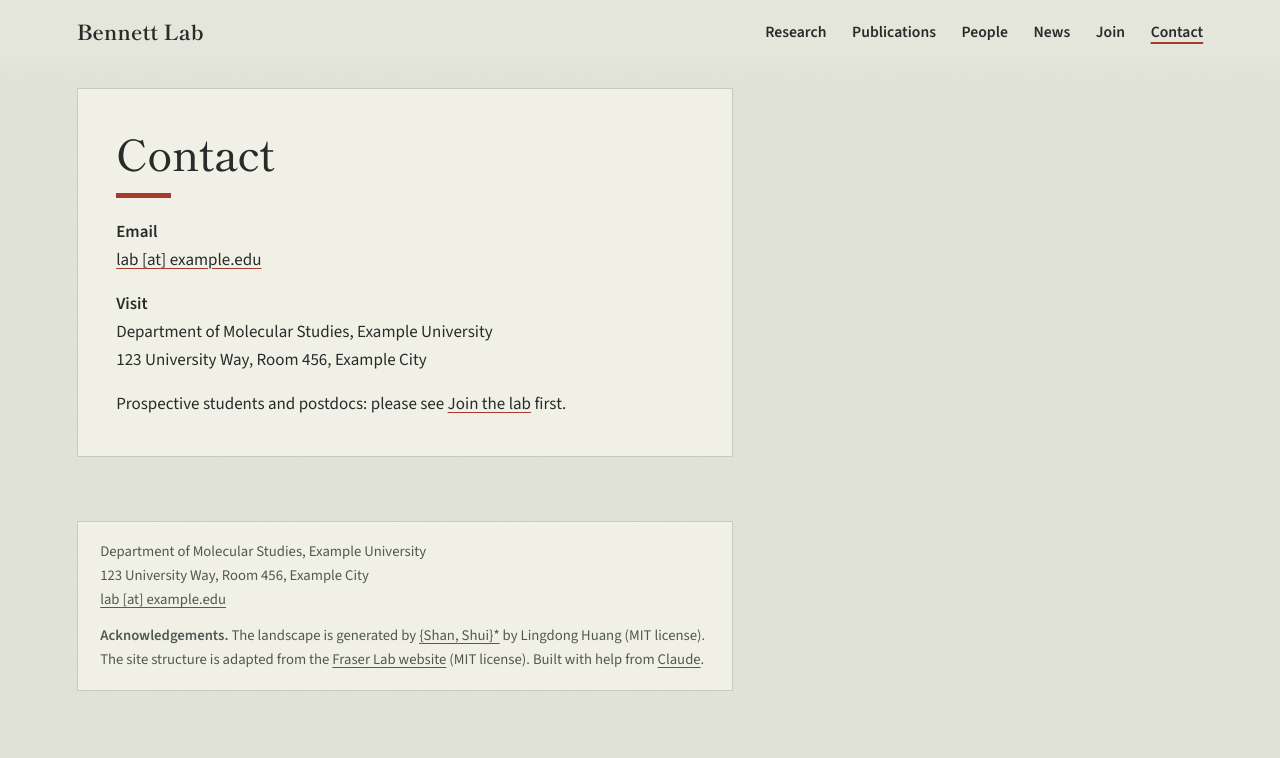
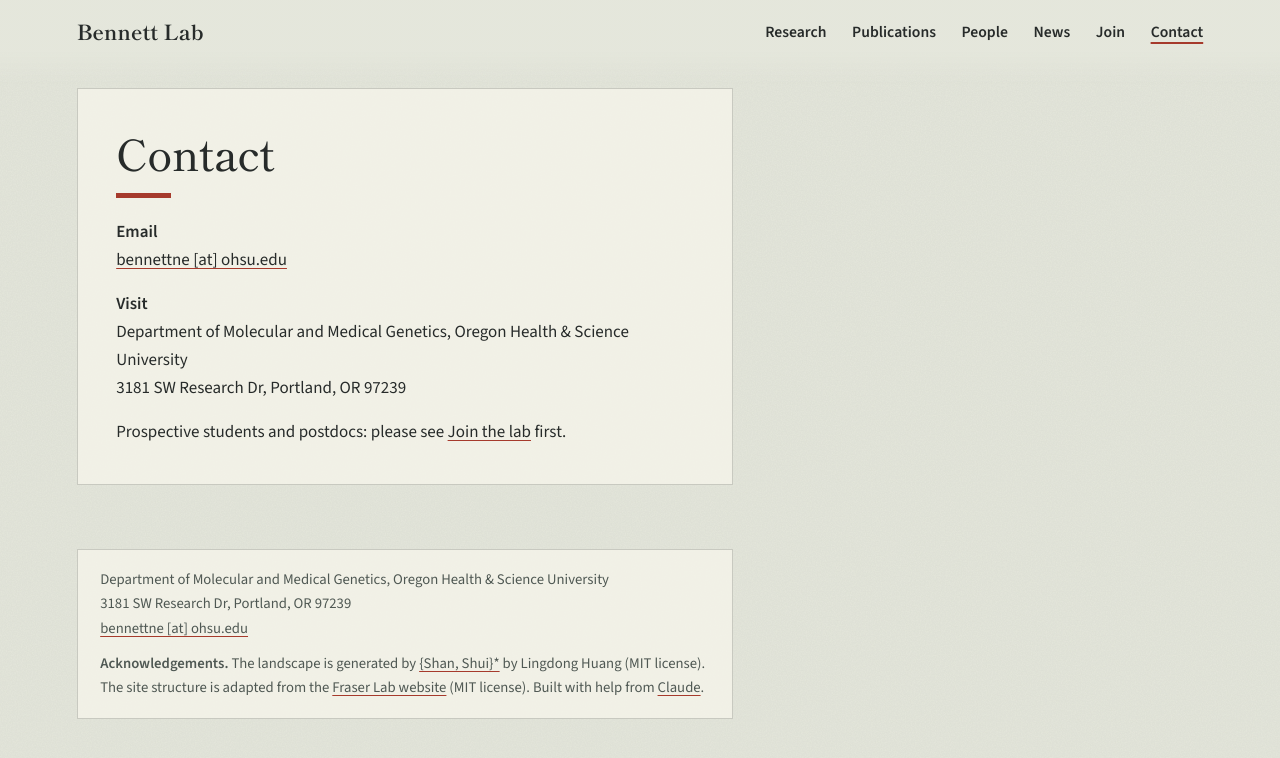
Before and after one commit to Bennett-Lab-OHSU/Bennett-Lab-OHSU.github.io, a Jekyll site: the page built from contact/index.md, in a window 1280 px wide. Shown: the top 758 px of the page. Built offline with Jekyll 4.4.1, drawn with Linux system fonts in a browser that asks for light colours.

Commit message:
Update lab details in _config.yml

```diff
--- a/_config.yml
+++ b/_config.yml
@@ -3,13 +3,13 @@
 # ---------------------------------------------------------------------------
 name: "Bennett Lab"
 initials: "BL"                       # two letters, shown on the red seal
-tagline: "We study how energy flows, and matter cycles in cells of the body."
-description: "The Bennett Lab studies how energy flows, and matter cycles in cells of the body, at Example University."
-institution: "Department of Molecular Studies, Example University"
+tagline: "We study how energy flows and matter cycles in cells of the body."
+description: "The Bennett Lab studies how energy flows, and matter cycles in cells of the body, at OHSU."
+institution: "Department of Molecular and Medical Genetics, Oregon Health & Science University"
 # Write addresses as "name [at] domain". The site never prints a real "@" into its pages,
 # which keeps most address-harvesting robots from reading it.
-email: "lab [at] example.edu"
-address: "123 University Way, Room 456, Example City"
+email: "bennettne [at] ohsu.edu"
+address: "3181 SW Research Dr, Portland, OR 97239"
 
 # The repository name and owner decide your address:
 #   repo "acme-lab.github.io" owned by an account or organization named exactly "acme-lab"
```
